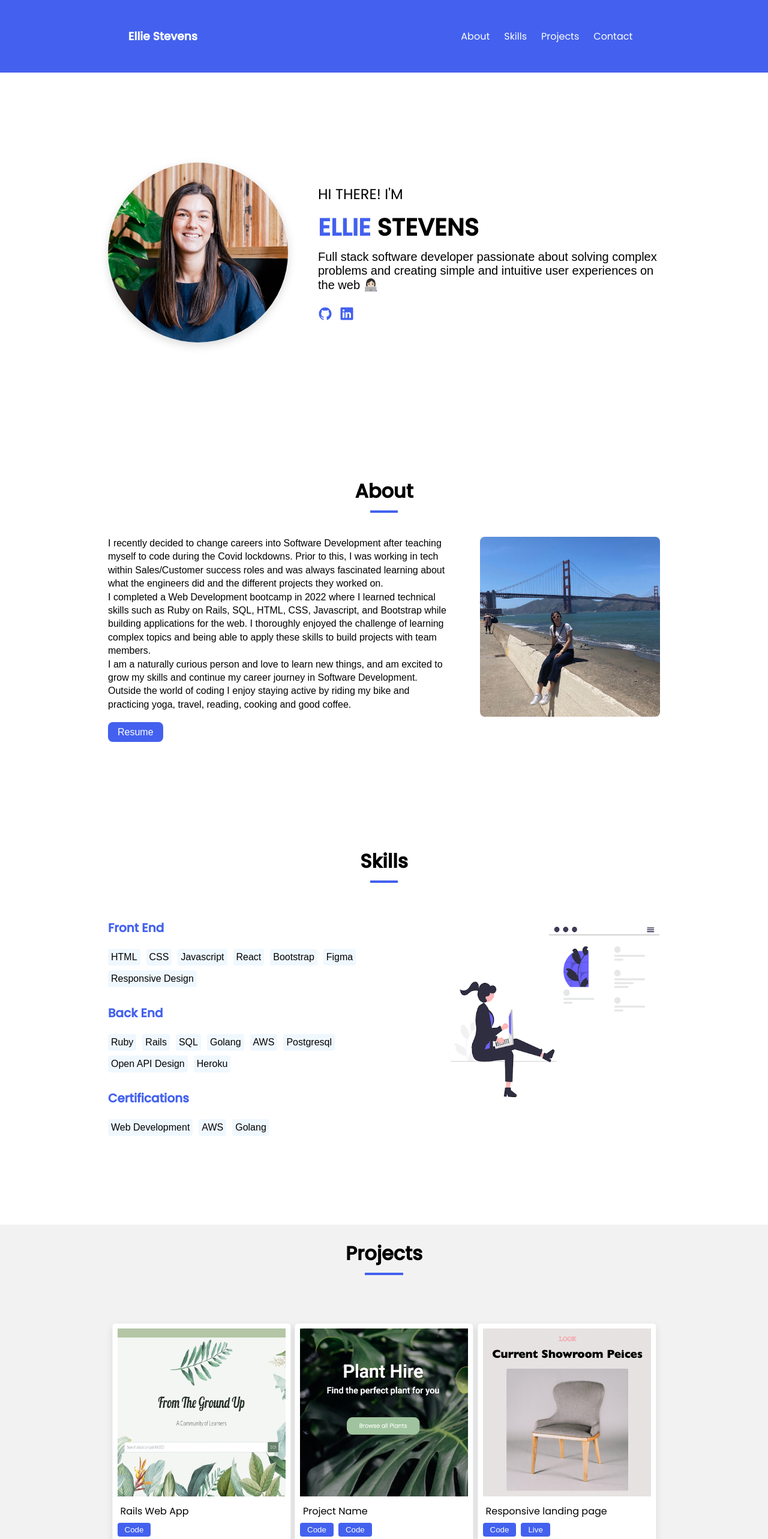
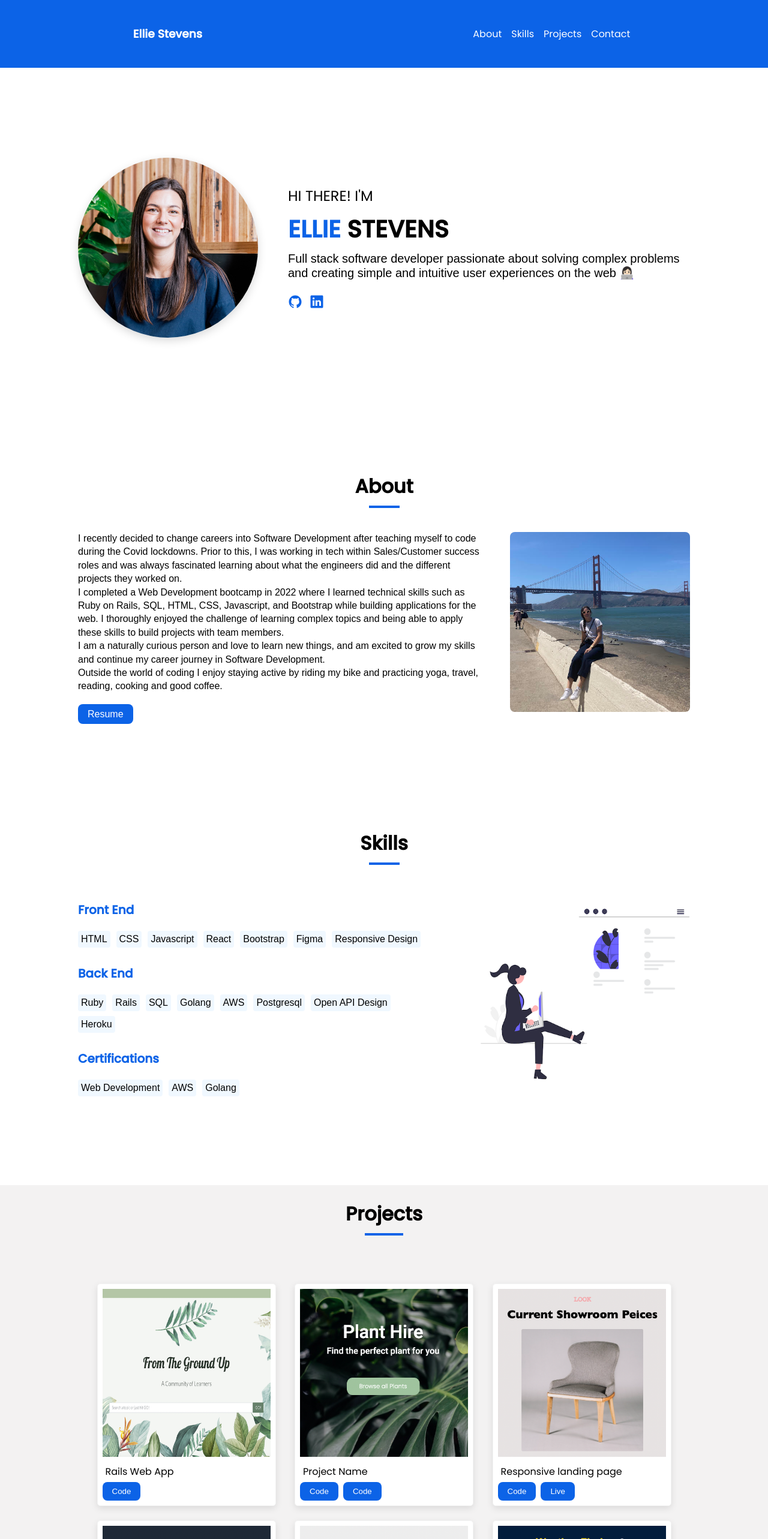
Before and after one commit to Elliee/ellie-portfolio-, a React (Create React App) app: page / in a window 1280 px wide. Shown: the top 2566 px of the page at 60% size. Built offline with nearby package versions, Linux system fonts and the light colour scheme.

Commit message:
updating color scheme

```diff
--- a/src/components/About.css
+++ b/src/components/About.css
@@ -20,7 +20,7 @@
 }
 
 .resume__btn {
-  background-color: #4361ee;
+  background-color: #0c63e7;
   color: white;
   text-decoration: none;
   padding: 8px 16px 8px 16px;
--- a/src/components/Contact.css
+++ b/src/components/Contact.css
@@ -1,8 +1,4 @@
-.contact-section {
-  /* width: 1200px;
-  margin: 0 auto; */
 
-}
 
 .contact-flex {
   display: flex;
@@ -37,7 +33,7 @@ textarea {
   padding: 8px 24px 8px 24px;
   border-radius: 4px;
   border: none;
-  background: #4361ee;
+  background: #0c63e7;
   color: white;
   font-family: Arial, Helvetica, sans-serif;
   cursor: pointer;
@@ -48,12 +44,12 @@ textarea {
   text-align: center;
   margin-bottom: 16px;
   border-radius: 16px;
-  background-color:#4361ee;
+  background-color: #0c63e7;
   color: white;
 }
 
 .contact__box:hover, .contact__btn:hover {
-  transition: 0.5s;
+  background-color: #0659d5;
   box-shadow: rgba(50, 50, 93, 0.25) 0px 13px 27px -5px, rgba(0, 0, 0, 0.3) 0px 8px 16px -8px;
 }
 
--- a/src/components/Footer.css
+++ b/src/components/Footer.css
@@ -1,6 +1,6 @@
 .footer__section {
   background-color: rgb(44, 44, 44);
-  color: #4361ee;
+  color: #0659d5;
   padding: 32px;
   display: flex;
   justify-content: space-evenly;
@@ -15,6 +15,14 @@
   line-height: 1.6;
 }
 
-.footer__icon, .footer__li > li > a {
-  color: #4361ee;
+.footer__li > li > a {
+  color: #0c63e7;
 }
+
+.footer__icon {
+  color: #0c63e7;
+}
+
+.footer__icon, .footer__li>li>a:hover {
+  font-weight: bold;
+}
--- a/src/components/Header.css
+++ b/src/components/Header.css
@@ -15,7 +15,9 @@
 }
 
 .header__purple {
-  color: #4361ee;
+  /* color: #4361ee; */
+  /* color: #d90429; */
+  color: #0c63e7;
   background-color: white;
   padding: 0;
 }
@@ -36,14 +38,14 @@ h1 {
 }
 
 .header__icon {
-  color: #4361ee;
+  /* color: #4361ee; */
+  color: #0c63e7;
   margin-right: 12px;
   font-size: 24px;
 }
 
 .header__icon:hover {
-  transition: 0.5s;
-  box-shadow: rgba(50, 50, 93, 0.25) 0px 13px 27px -5px, rgba(0, 0, 0, 0.3) 0px 8px 16px -8px;
+  color: #0659d5;
 }
 
 .profile-image {
--- a/src/components/Navbar.css
+++ b/src/components/Navbar.css
@@ -1,8 +1,10 @@
 @import url('https://fonts.googleapis.com/css2?family=Poppins&display=swap');
 
 .nav {
-  background-color: #4361ee;
+  /* background-color: #d7263d; */
+  background-color: #0c63e7;
   color: white;
+
   display: flex;
   justify-content: space-around;
   padding: 20px;
@@ -17,7 +19,7 @@
 }
 
 .nav-list li {
-  margin: 12px;
+  margin: 8px;
 }
 
 .nav-list a {
@@ -26,7 +28,7 @@
 }
 
 .nav-list a:hover {
-  text-decoration:underline;
+  font-weight: bold;
 }
 
 .nav h3 {
--- a/src/components/Projects.css
+++ b/src/components/Projects.css
@@ -4,8 +4,6 @@
   background-color: rgb(243, 242, 242);
   width: 100%;
   padding-top: 24px;
-  /* z-index: -1;
-  position:fixed; */
 
 }
 
@@ -34,7 +32,7 @@
   transition: all 0.2s ease-out;
   box-shadow: 0px 4px 8px rgba(38, 38, 38, 0.2);
   border: 1px solid #cccccc;
-  padding: 8px;
+  transform: scale(1.025);
 }
 
 .project-img {
@@ -43,14 +41,14 @@
 }
 
 .proj__btn {
-  color: white;
-  background-color: #4361ee;
+  background-color: #0c63e7;
   border: none;
-  padding: 4px;
-  border-radius: 4px;
+  padding: 8px;
+  border-radius: 8px;
 }
 
 .proj__btn:hover {
+  color: #0659d5;
   font-weight: bold;
 }
 
@@ -62,20 +60,3 @@
 .right {
   margin-left: 8px;
 }
-/* @media(max-width: 992px) {
-  .projects-section {
-    width: 800px;
-  }
-}
-
-@media(max-width:768px) {
-  .projects-section {
-    width: 600px;
-  }
-}
-
-@media(max-width:600px) {
-  .projects-section {
-    width: 500px;
-  }
-} */
--- a/src/components/Skills.css
+++ b/src/components/Skills.css
@@ -37,12 +37,12 @@ a {
 
 .skills-flex h3 {
   font-family: 'Poppins', sans-serif;
-  color: #4361ee;
+  color: #0c63e7;;
   font-size: 20px;
 }
 
 .skill:hover {
-  background-color: #4361ee;
+  background-color: #0659d5;
   color: white;
 }
 
--- a/src/index.css
+++ b/src/index.css
@@ -27,20 +27,20 @@ html {
 
 .section__underline {
   width: 5%;
-  border: 2px solid #4361ee;
+  border: 2px solid #0c63e7;
   margin-bottom: 40px;
 }
 
 .section {
-  width: 1000px;
+  width: 1100px;
   margin: 0 auto;
   padding: 40px;
   margin-bottom: 140px;
 }
 
-@media(max-width: 992px) {
+@media(max-width: 1000px) {
   .section {
-    width: 800px;
+    width: 900px;
   }
 }
 
```
